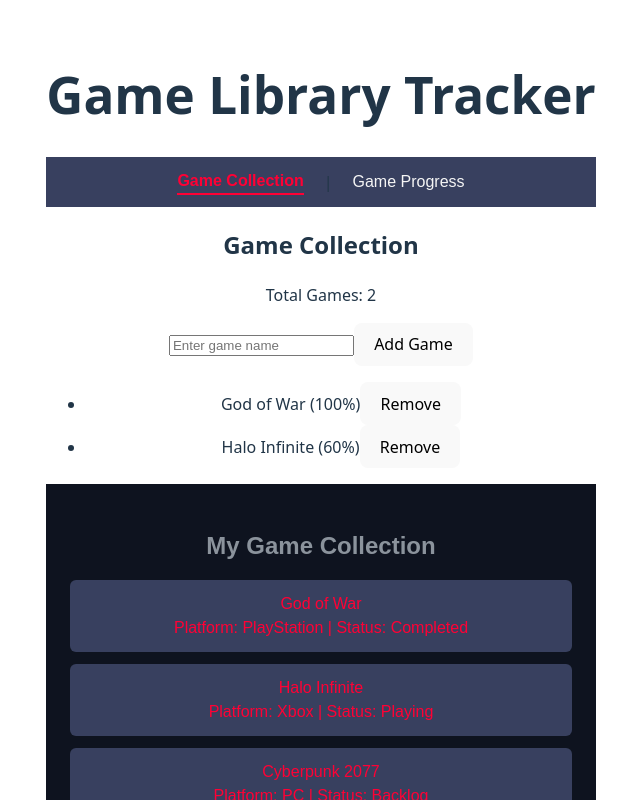
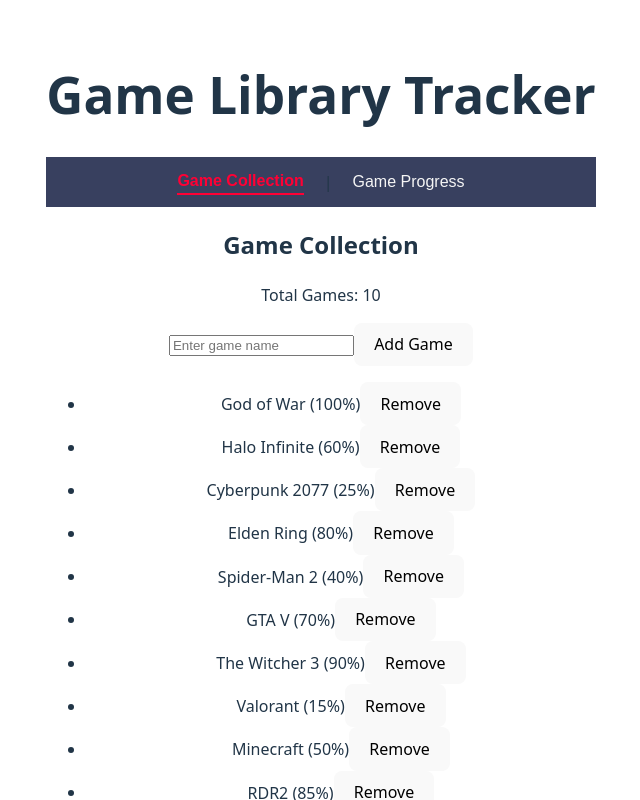
Before and after one commit to Sukhtaj00/Game_Library, a React (Vite) app: page /collection in a window 1280 px wide. Shown: the top 800 px of the page, without its empty margins (319-959 px from the left). Built offline with nearby package versions, Linux system fonts and the light colour scheme.

Commit message:
updated the game collection page and app.tsx as well

```diff
--- a/src/App.tsx
+++ b/src/App.tsx
@@ -1,46 +1,15 @@
-import { useState } from "react";
 import { Routes, Route } from "react-router-dom";
 import Layout from "./components/layout/layout";
 import GameCollectionPage from "./components/pages/game_collection_pages";
 import GameProgressPage from "./components/pages/game_progress_pages";
-import "./App.css"
-
-export type Game = {
-  title: string;
-  completion: number;
-};
+import "./App.css";
 
 function App() {
-  const [games, setGames] = useState<Game[]>([
-    { title: "God of War", completion: 100 },
-    { title: "Halo Infinite", completion: 60 },
-  ]);
-
-  const totalGames = games.length;
-
   return (
     <Routes>
       <Route path="/" element={<Layout />}>
-        <Route
-          path="collection"
-          element={
-            <GameCollectionPage
-              games={games}
-              setGames={setGames}
-              totalGames={totalGames}
-            />
-          }
-        />
-        <Route
-          path="progress"
-          element={
-            <GameProgressPage
-              games={games}
-              setGames={setGames}
-              totalGames={totalGames}
-            />
-          }
-        />
+        <Route path="collection" element={<GameCollectionPage />} />
+        <Route path="progress" element={<GameProgressPage />} />
       </Route>
     </Routes>
   );
--- a/src/components/pages/game_collection_pages.tsx
+++ b/src/components/pages/game_collection_pages.tsx
@@ -1,32 +1,30 @@
-import React, { useState } from "react";
-import type { Game } from "../../App";
-import GameCollection from "../game_collection/game_collection";
+import { useState } from "react";
+import { useGames } from "../../hooks/useGames";
 
-type Props = {
-  games: Game[];
-  setGames: React.Dispatch<React.SetStateAction<Game[]>>;
-  totalGames: number;
-};
+/**
+ * GameCollectionPage
+ *
+ * This component uses the hook-service-repository architecture.
+ * It does not receive props or manage shared state directly.
+ * All data is accessed through the useGames hook.
+ */
 
-function GameCollectionPage({ games, setGames, totalGames }: Props) {
+function GameCollectionPage() {
+  const { games, addGame, removeGame } = useGames();
   const [newGame, setNewGame] = useState("");
 
   function handleAddGame(e: React.FormEvent) {
     e.preventDefault();
-    if (newGame.trim() === "") return;
+    if (!newGame.trim()) return;
 
-    setGames([...games, { title: newGame, completion: 0 }]);
+    addGame(newGame);
     setNewGame("");
-  }
-
-  function handleRemoveGame(index: number) {
-    setGames(games.filter((_, i) => i !== index));
   }
 
   return (
     <>
       <h2>Game Collection</h2>
-      <p>Total Games: {totalGames}</p>
+      <p>Total Games: {games.length}</p>
 
       <form onSubmit={handleAddGame}>
         <input
@@ -39,15 +37,15 @@
       </form>
 
       <ul>
-        {games.map((game, index) => (
-          <li key={index}>
+        {games.map((game) => (
+          <li key={game.id}>
             {game.title} ({game.completion}%)
-            <button onClick={() => handleRemoveGame(index)}>Remove</button>
+            <button onClick={() => removeGame(game.id)}>
+              Remove
+            </button>
           </li>
         ))}
       </ul>
-
-      <GameCollection />
     </>
   );
 }
```
